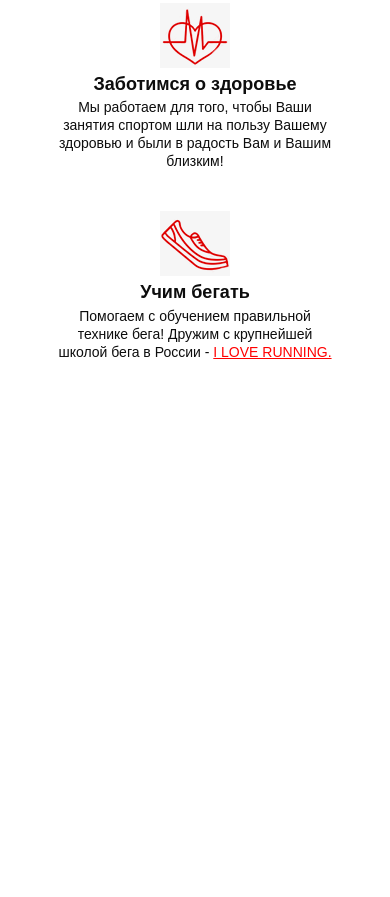
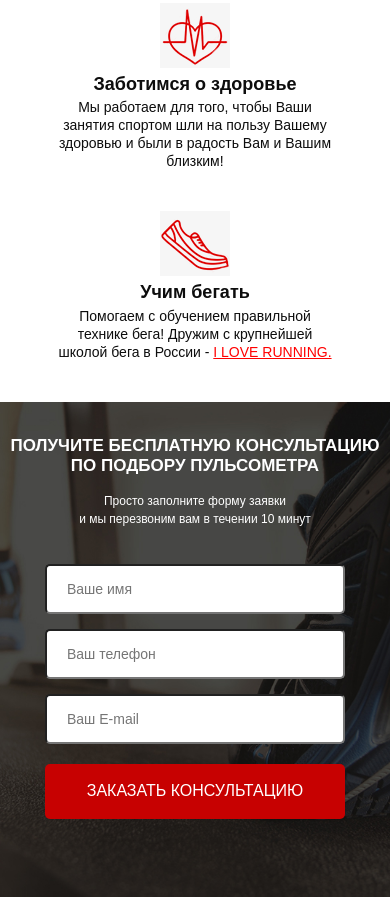
Before and after one commit to OwenSide/pulse, a website: page src/index.html in a window 390 px wide. Shown: the part 930-1827 px from the top of the page. Before the commit the page ends 1332 px from the top, so only its background shows below. Drawn offline with Linux system fonts and the light colour scheme; a web font is replaced by a local one.

Commit message:
add consultation block and add responsive

```diff
--- a/src/index.html
+++ b/src/index.html
@@ -57,10 +57,11 @@
 
     <div class="advantage">
         <div class="container">
+            <h2 class="title">
+                НАШИ ПРЕИМУЩЕСТВА
+            </h2>
             <div class="advantage__wrapper">
-                <h2 class="advantage__title">
-                    НАШИ ПРЕИМУЩЕСТВА
-                </h2>
+
                 <div class="advantage__content">
                     <div class="advantage__items">
                         <img class="advantage__img" src="icons/cup.png" alt="cup">
@@ -94,5 +95,23 @@
         </div>
     </div>
 
+    <div class="consultation">
+        <div class="container">
+            <h2 class="title title_left">
+                Получите бесплатную консультацию<br>
+                по подбору пульсометра
+            </h2>
+            <div class="consultation__descr">
+                Просто заполните форму заявки <br>
+                и мы перезвоним вам в течении 10 минут
+            </div>
+            <form class="feed-form" action="#">
+                <input name="name" type="text" placeholder="Ваше имя" required>
+                <input name="phone" type="tel" placeholder="Ваш телефон" required>
+                <input name="email" type="email" placeholder="Ваш E-mail" required>
+                <button class="button button_submit">ЗАКАЗАТЬ КОНСУЛЬТАЦИЮ</button>
+            </form>
+        </div>
+    </div>
 </body>
 </html>
--- a/src/sass/blocks/_advantage.scss
+++ b/src/sass/blocks/_advantage.scss
@@ -1,13 +1,6 @@
 .advantage{
     min-height: 473px;
     padding: 73px 0 65px 0;
-    &__title{
-        color: #0D0D0D;
-        text-align: center;
-        font-size: 30px;
-        font-weight: 700;
-        margin-bottom: 65px;
-    }
     &__content{
         display: flex;
         justify-content: space-between;
--- a/src/sass/blocks/_buttons.scss
+++ b/src/sass/blocks/_buttons.scss
@@ -14,4 +14,9 @@
         height: 50px;
         font-size: 16px;
     }
+    &_submit{
+        width: 100%;
+        height: 55px;
+        font-size: 16px;
+    }
 }
--- /dev/null
+++ b/src/sass/blocks/_consultation.scss
@@ -0,0 +1,10 @@
+.consultation{
+    min-height: 680px;
+    padding: 100px 0 92px 0;
+    background: url('../img/bg2.jpg') center (center/cover) no-repeat;
+    &__descr{
+        color: #FFF;
+        font-size: 20px;
+        font-weight: 500;
+    }
+}
--- /dev/null
+++ b/src/sass/blocks/_forms.scss
@@ -0,0 +1,19 @@
+.feed-form{
+    margin-top: 36px;
+    display: flex;
+    flex-direction: column;
+    width: 300px;
+    input{
+        height: 50px;
+        border-radius: 5px;
+        background-color: #fff;
+        margin-bottom: 15px;
+        padding: 0 20px;
+        color: #4B4B4B;
+        font-size: 14px;
+        font-weight: 300;
+        &:nth-child(3){
+            margin-bottom: 20px;
+        }
+    }
+}
--- /dev/null
+++ b/src/sass/blocks/_titles.scss
@@ -0,0 +1,14 @@
+.title{
+    color: #0D0D0D;
+    text-align: center;
+    font-size: 30px;
+    font-weight: 700;
+    margin-bottom: 65px;
+    text-transform: uppercase;
+    &_left{
+        color: #FFF;
+        font-size: 36px;
+        text-align: left;
+        margin-bottom: 15px;
+    }
+}
--- a/src/sass/media/_advantage_media.scss
+++ b/src/sass/media/_advantage_media.scss
@@ -1,7 +1,14 @@
+@media (max-width: 1000px){
+    .advantage{
+        padding-left: 10px;
+        padding-right: 10px;
+    }
+}
+
 @media (max-width: 650px){
     .advantage{
-        padding: 30px 0 25px 0;
-        &__title{
+        padding: 30px 0px 25px 0px;
+        .title{
             margin-bottom: 35px;
         }
         &__content{
@@ -24,7 +31,7 @@
 
 @media (max-width: 380px){
     .advantage{
-        &__title{
+        .title{
             font-size: 24px;
         }
     }
--- /dev/null
+++ b/src/sass/media/_consultation_media.scss
@@ -0,0 +1,63 @@
+@media (max-width: 1000px){
+    .consultation{
+        padding: 34px 10px 62px 10px;
+    }
+}
+
+@media (max-width: 820px){
+    .consultation{
+        .title_left{
+            font-size: 30px;
+        }
+        &__descr{
+            font-size: 16px;
+        }
+    }
+}
+
+@media (max-width: 690px){
+    .consultation{
+        min-height: 559px;
+        .title_left{
+            font-size: 25px;
+            text-align: center;
+        }
+        &__descr{
+            font-size: 15px;
+            text-align: center;
+        }
+        .feed-form{
+            margin: 36px auto 0;
+        }
+    }
+}
+
+@media (max-width: 580px){
+    .consultation{
+        .title_left{
+            font-size: 20px;
+        }
+        &__descr{
+            font-size: 12px;
+        }
+    }
+}
+
+@media (max-width: 471px){
+    .consultation{
+        min-height: 495px;
+        padding-bottom: 51px;
+        .title_left{
+            font-size: 17px;
+        }
+        &__descr{
+            font-size: 12px;
+        }
+    }
+}
+
+@media (max-width: 340px){
+    .feed-form{
+        width: 100%;
+    }
+}
--- a/src/sass/style.scss
+++ b/src/sass/style.scss
@@ -12,5 +12,9 @@
 @import 'blocks/header';
 @import 'blocks/buttons';
 @import 'blocks/advantage';
+@import 'blocks/titles';
+@import 'blocks/consultation';
+@import 'blocks/forms';
 @import 'media/promo_media';
 @import 'media/advantage_media';
+@import 'media/consultation_media';
```
Also changed, not shown: src/css/style.min.css.
